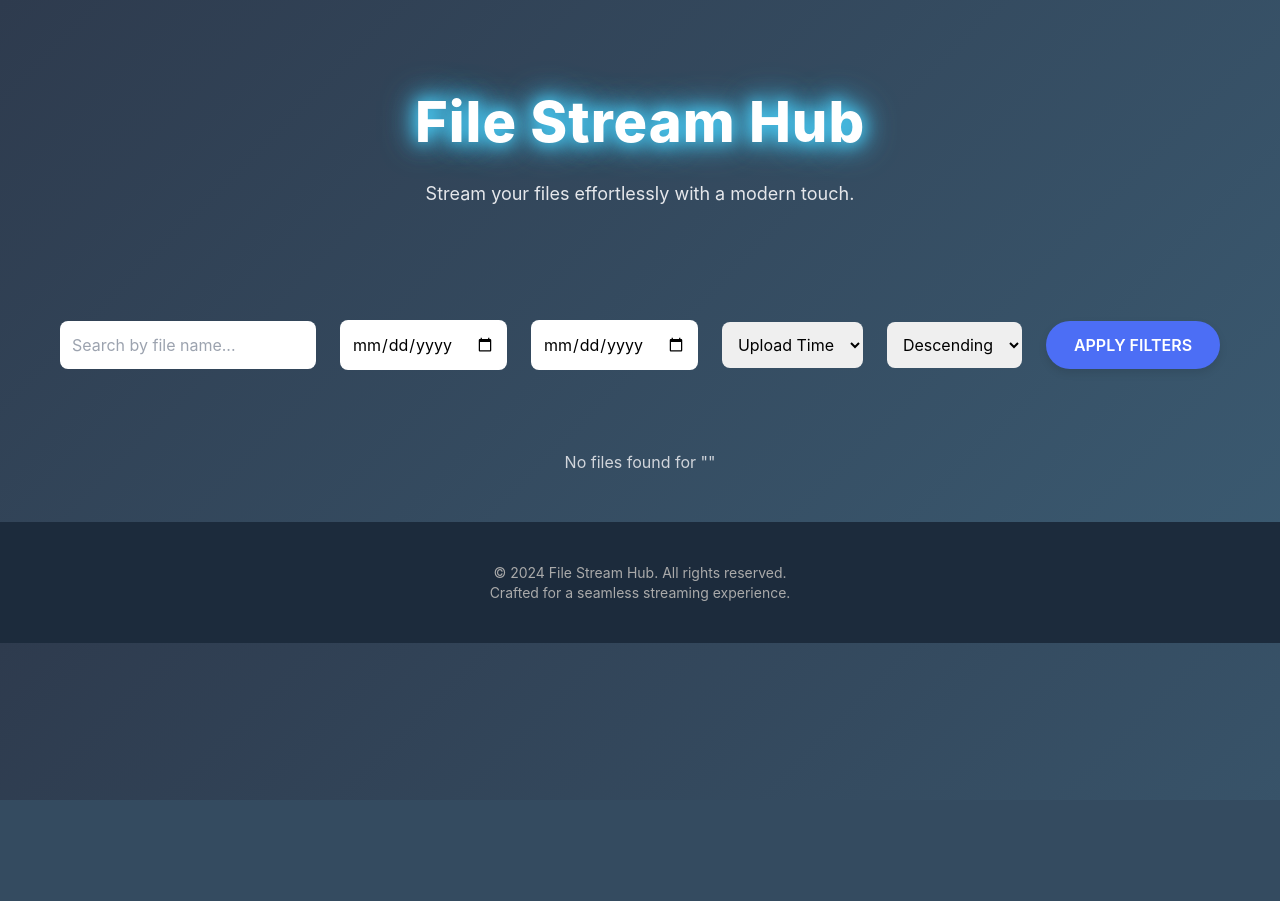
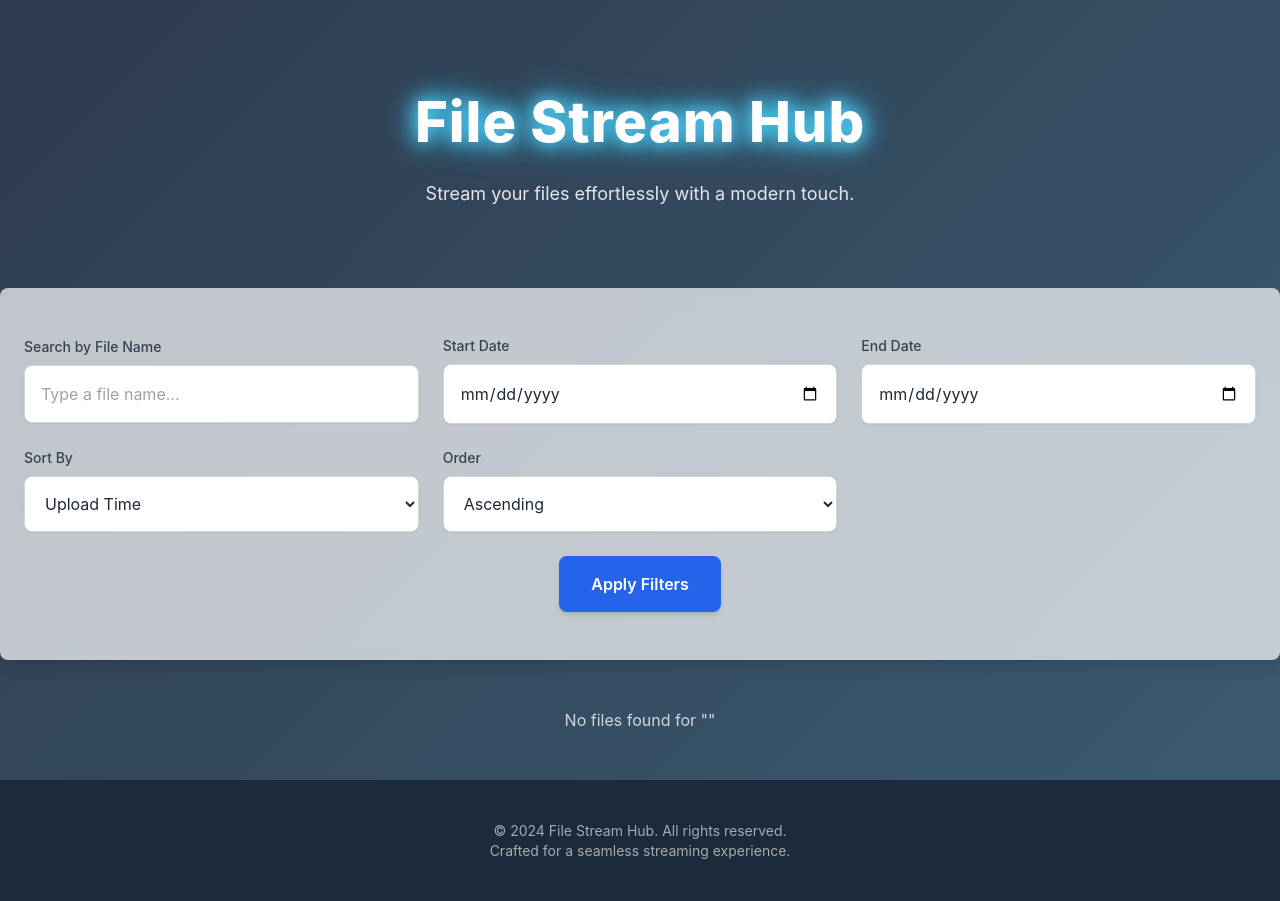
Before and after one commit to Arctixinc/fileindex, a Flask app: page / in a window 1280 px wide. Before the commit the page ends 800 px from the top, so only its background shows below. Run offline with Flask 3, Linux system fonts and the light colour scheme; data that the repository does not hold is empty; some libraries are stand-ins or nearby versions.

Commit message:
Update links.html

```diff
--- a/templates/links.html
+++ b/templates/links.html
@@ -169,49 +169,45 @@
     </header>
 
     <!-- Search Form -->
-    <div class="container mx-auto py-8 text-center">
-      <form method="get" action="/" class="flex flex-wrap justify-center items-center space-x-6">
-        <!-- Search Field -->
-        <input
-          type="text"
-          name="search"
-          placeholder="Search by file name..."
-          class="p-3 rounded-lg w-64 text-black"
-          value="{{ search_query }}" />
-
-        <!-- Start Date -->
-        <input
-          type="date"
-          name="start_date"
-          class="p-3 rounded-lg text-black"
-          value="{{ start_date }}"
-          placeholder="Start Date" />
-
-        <!-- End Date -->
-        <input
-          type="date"
-          name="end_date"
-          class="p-3 rounded-lg text-black"
-          value="{{ end_date }}"
-          placeholder="End Date" />
-
-        <!-- Sort Field Dropdown -->
-        <select name="sort_field" class="p-3 rounded-lg text-black">
-          <option value="time" {% if sort_field == 'time' %}selected{% endif %}>Upload Time</option>
-          <option value="file_size" {% if sort_field == 'file_size' %}selected{% endif %}>File Size</option>
-          <option value="file_name" {% if sort_field == 'file_name' %}selected{% endif %}>File Name</option>
-        </select>
-
-        <!-- Sort Order Dropdown -->
-        <select name="sort_order" class="p-3 rounded-lg text-black">
-          <option value="asc" {% if sort_order == 'asc' %}selected{% endif %}>Ascending</option>
-          <option value="desc" {% if sort_order == 'desc' %}selected{% endif %}>Descending</option>
-        </select>
-
-        <!-- Submit Button -->
-        <button type="submit" class="btn">Apply Filters</button>
-      </form>
+    <div class="container mx-auto py-12 px-6 rounded-lg shadow-lg" style="background-color: rgba(255, 255, 255, 0.7); backdrop-filter: blur(10px);">
+  <form method="get" action="/" class="grid grid-cols-1 md:grid-cols-2 lg:grid-cols-3 gap-6 items-center">
+    <div class="col-span-1">
+      <label for="search" class="block text-sm font-medium text-gray-700 mb-2">Search by File Name</label> <input type="text" id="search" name="search" placeholder="Type a file name..." class="w-full p-4 border border-gray-300 rounded-lg focus:ring-2 focus:ring-blue-500 focus:outline-none text-gray-800 shadow-sm" value="{{ search_query }}">
     </div>
+    <div class="col-span-1">
+      <label for="start_date" class="block text-sm font-medium text-gray-700 mb-2">Start Date</label> <input type="date" id="start_date" name="start_date" class="w-full p-4 border border-gray-300 rounded-lg focus:ring-2 focus:ring-blue-500 focus:outline-none text-gray-800 shadow-sm" value="{{ start_date }}">
+    </div>
+    <div class="col-span-1">
+      <label for="end_date" class="block text-sm font-medium text-gray-700 mb-2">End Date</label> <input type="date" id="end_date" name="end_date" class="w-full p-4 border border-gray-300 rounded-lg focus:ring-2 focus:ring-blue-500 focus:outline-none text-gray-800 shadow-sm" value="{{ end_date }}">
+    </div>
+    <div class="col-span-1">
+      <label for="sort_field" class="block text-sm font-medium text-gray-700 mb-2">Sort By</label> <select id="sort_field" name="sort_field" class="w-full p-4 border border-gray-300 rounded-lg focus:ring-2 focus:ring-blue-500 focus:outline-none text-gray-800 bg-white shadow-sm">
+        <option value="time" if="" sort_field="=" endif="">
+          Upload Time
+        </option>
+        <option value="file_size" if="" sort_field="=" endif="">
+          File Size
+        </option>
+        <option value="file_name" if="" sort_field="=" endif="">
+          File Name
+        </option>
+      </select>
+    </div>
+    <div class="col-span-1">
+      <label for="sort_order" class="block text-sm font-medium text-gray-700 mb-2">Order</label> <select id="sort_order" name="sort_order" class="w-full p-4 border border-gray-300 rounded-lg focus:ring-2 focus:ring-blue-500 focus:outline-none text-gray-800 bg-white shadow-sm">
+        <option value="asc" if="" sort_order="=" endif="">
+          Ascending
+        </option>
+        <option value="desc" if="" sort_order="=" endif="">
+          Descending
+        </option>
+      </select>
+    </div>
+    <div class="col-span-1 md:col-span-2 lg:col-span-3 text-center">
+      <button type="submit" class="px-8 py-4 bg-blue-600 text-white font-semibold rounded-lg shadow-md hover:bg-blue-700 focus:ring-2 focus:ring-blue-500 focus:outline-none transition">Apply Filters</button>
+    </div>
+  </form>
+</div>
 
 
     <!-- Main Section -->
```
